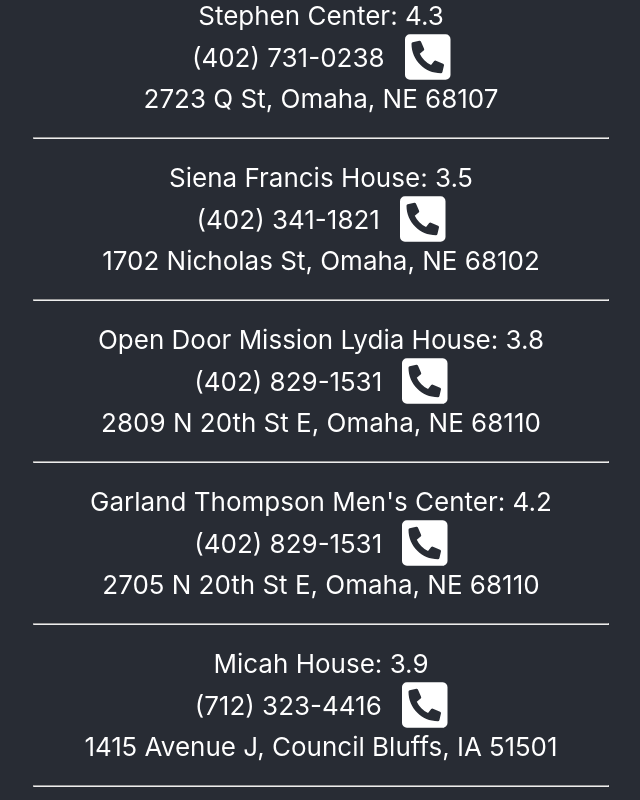
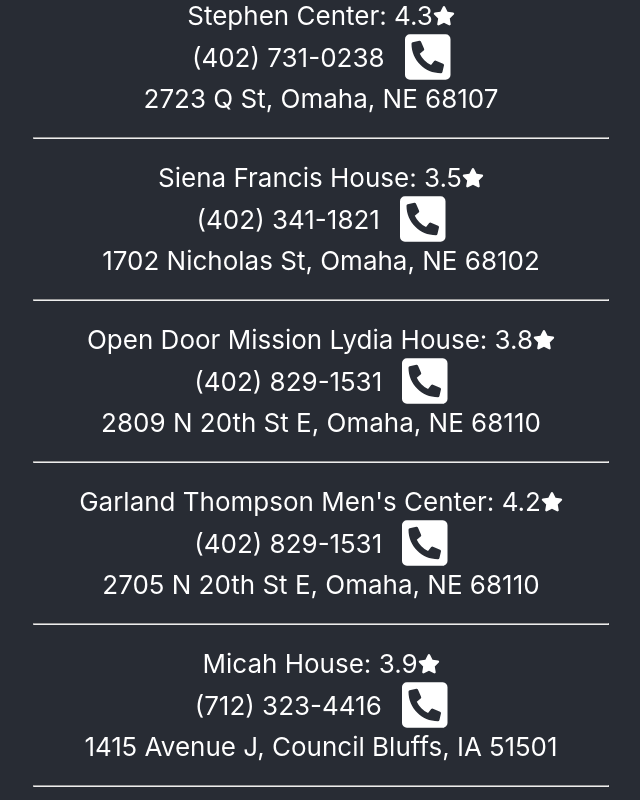
Before and after one commit to opennebraska/homaha, a React (Create React App) app: page / in a window 1280 px wide. Shown: the top 800 px of the page, without its empty margins (319-959 px from the left). Built offline with nearby package versions, Linux system fonts and the light colour scheme.

Commit message:
Add star for ratings

```diff
--- a/package.json
+++ b/package.json
@@ -2,7 +2,6 @@
   "name": "homaha",
   "homepage": "https://opennebraska.github.io/homaha/",
   "version": "0.1.0",
-  "private": true,
   "dependencies": {
     "@fortawesome/fontawesome-svg-core": "^1.2.32",
     "@fortawesome/free-solid-svg-icons": "^5.15.1",
--- a/src/App.js
+++ b/src/App.js
@@ -2,6 +2,7 @@ import React, {useEffect, useState} from 'react'
 import './App.css';
 import {FontAwesomeIcon} from '@fortawesome/react-fontawesome'
 import {faPhoneSquareAlt} from '@fortawesome/free-solid-svg-icons'
+import {faStar} from '@fortawesome/free-solid-svg-icons'
 
 const staticShelters = [
     {
@@ -60,7 +61,7 @@ function App() {
                             flexDirection: 'column',
                             textAlign: 'left',
                         }}>
-                            <div>{shelter.name}: {shelter.rating}</div>
+                            <div style={{display: 'flex', alignItems: 'center'}}>{shelter.name}: {shelter.rating}<FontAwesomeIcon icon={faStar} size={"xs"}/></div>
                             <div style={{display: 'flex', alignItems: 'center'}}>
                                 <div style={{paddingRight: 20}}>{shelter.phone}</div>
                                 <a style={{color: "inherit"}} href={`tel:${shelter.phone}`}>
```
Also changed, not shown: 1 other file (tests, documents, lock files or other folders).
